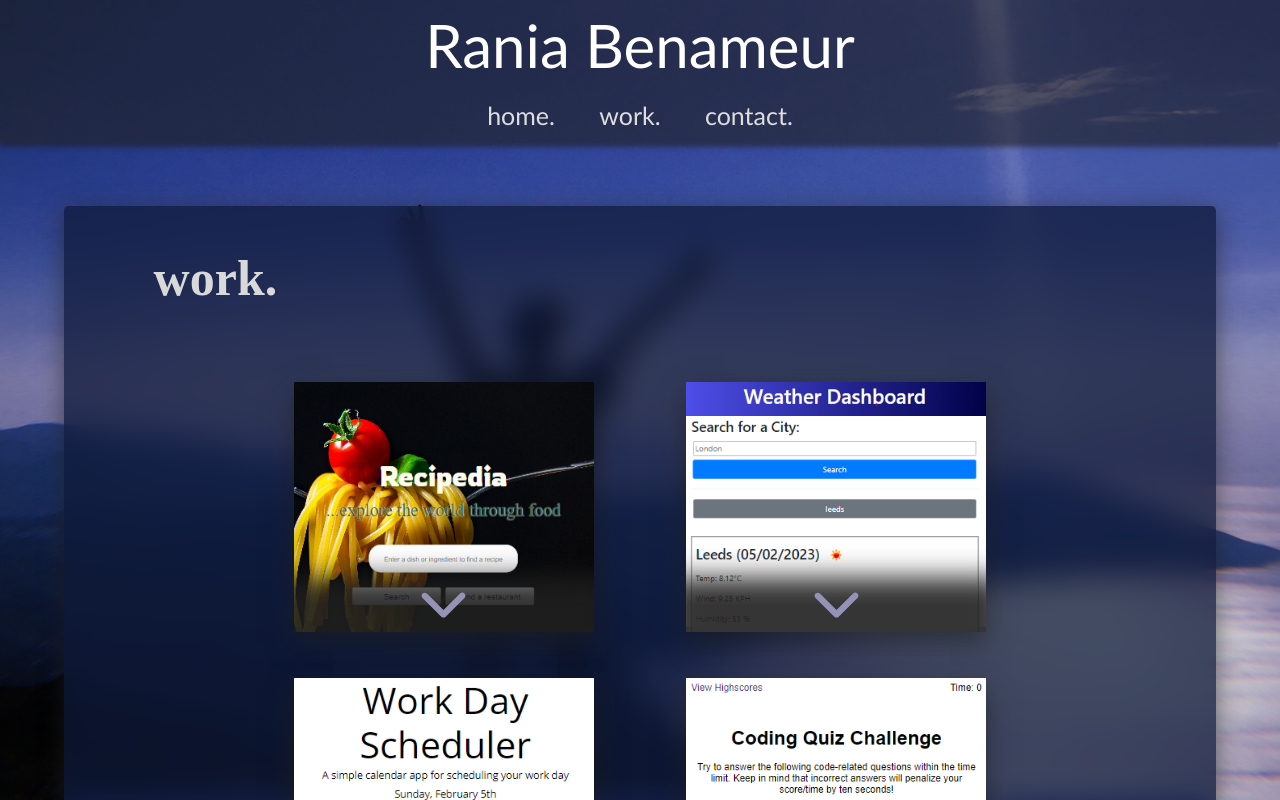
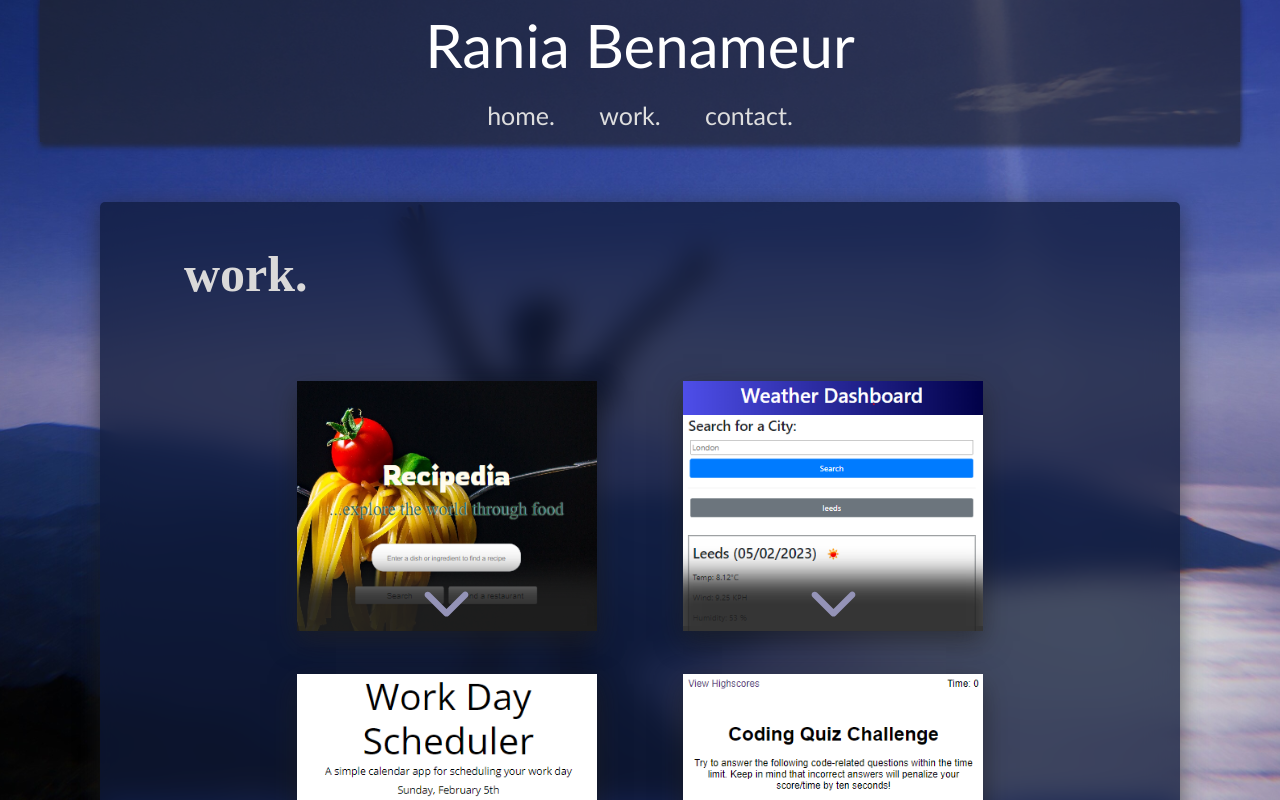
Before and after one commit to RBenameur/Rania-Benameur-Portfolio-React, a React (Create React App) app in the folder my-react-app/: page /portfolio in a window 1280 px wide. Shown: the top 800 px of the page. Built offline with nearby package versions, Linux system fonts and the light colour scheme.

Commit message:
fixed page alignment

```diff
--- a/my-react-app/src/App.css
+++ b/my-react-app/src/App.css
@@ -81,10 +81,9 @@ html, body {
   scroll-behavior: smooth;
 }
 
-/* ***** TEST *****
 body {
   min-height: 100vh;
   display: flex;
   flex-direction: column;
   align-items: center;
-} */
+}
--- a/my-react-app/src/pages/portfolio/portfolio.css
+++ b/my-react-app/src/pages/portfolio/portfolio.css
@@ -30,7 +30,7 @@ section {
     height: fit-content;
     border-radius: 5px;
     padding: 0 5%;
-    margin: 5%;
+    margin: auto;
     backdrop-filter: blur(15px);
 }
 
```
